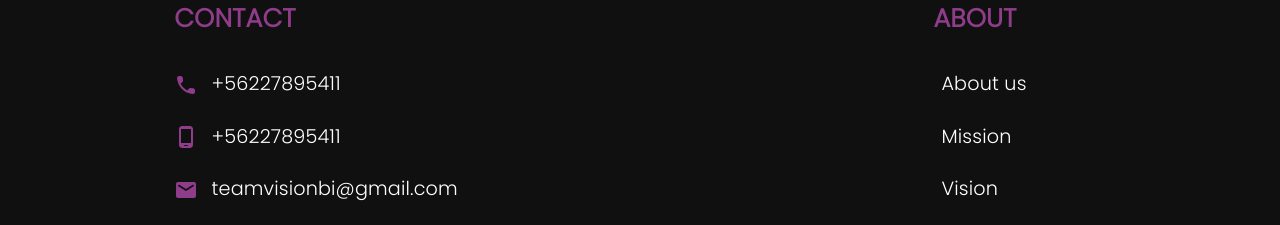
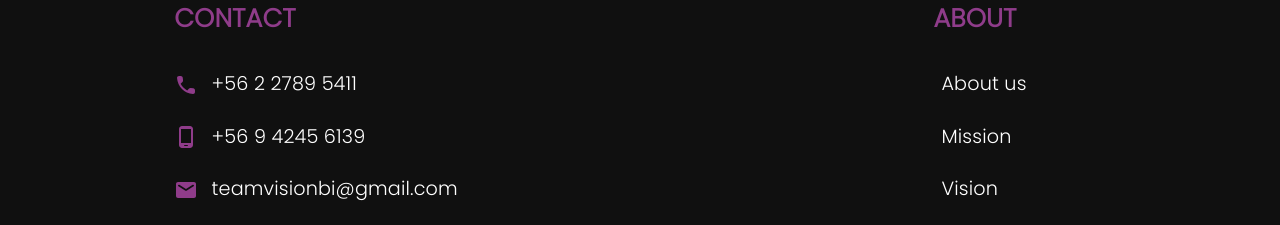
Before and after one commit to GhostXJD/VisionBi, a React (Vite) app in the folder client/: page / in a window 1280 px wide. Shown: the part 2294-2519 px from the top of the page. Built offline with nearby package versions, Linux system fonts and the light colour scheme.

Commit message:
corrección X footer

```diff
--- a/client/src/components/Footer.jsx
+++ b/client/src/components/Footer.jsx
@@ -17,8 +17,8 @@ return (
             <div class="box-footer">
                 <div class="box">
                     <h3>Contact</h3>
-                    <a href="#"> <i><LocalPhoneRoundedIcon /></i> +56227895411 </a>
-                    <a href="#"> <i><PhoneAndroidRoundedIcon /></i> +56227895411 </a>
+                    <a href="#"> <i><LocalPhoneRoundedIcon /></i> +56 2 2789 5411 </a>
+                    <a href="#"> <i><PhoneAndroidRoundedIcon /></i> +56 9 4245 6139 </a>
                     <a href="#"> <i><EmailRoundedIcon /></i> teamvisionbi@gmail.com </a>
                 </div>
 
```
